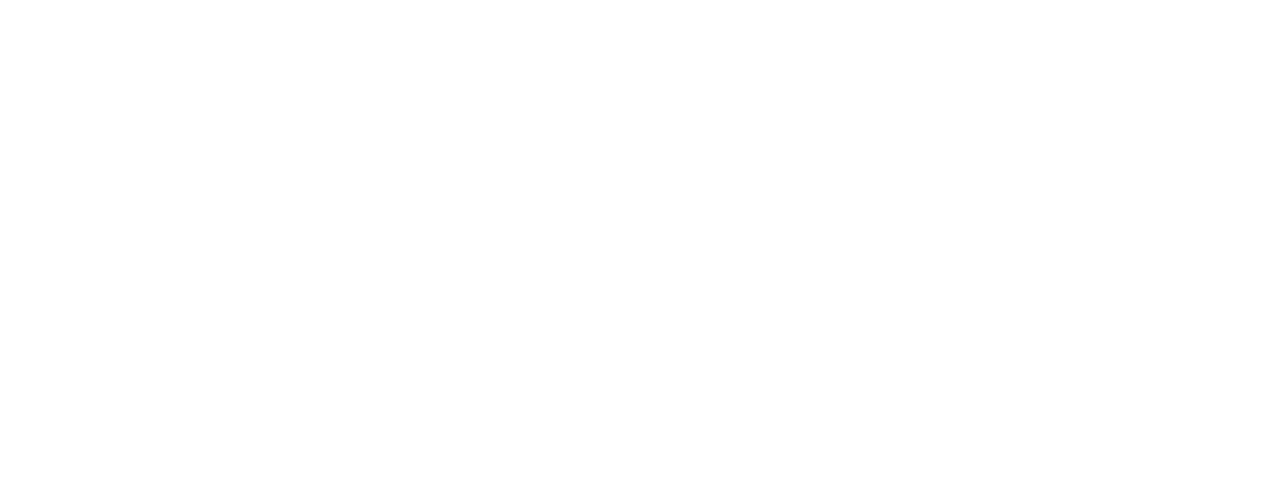
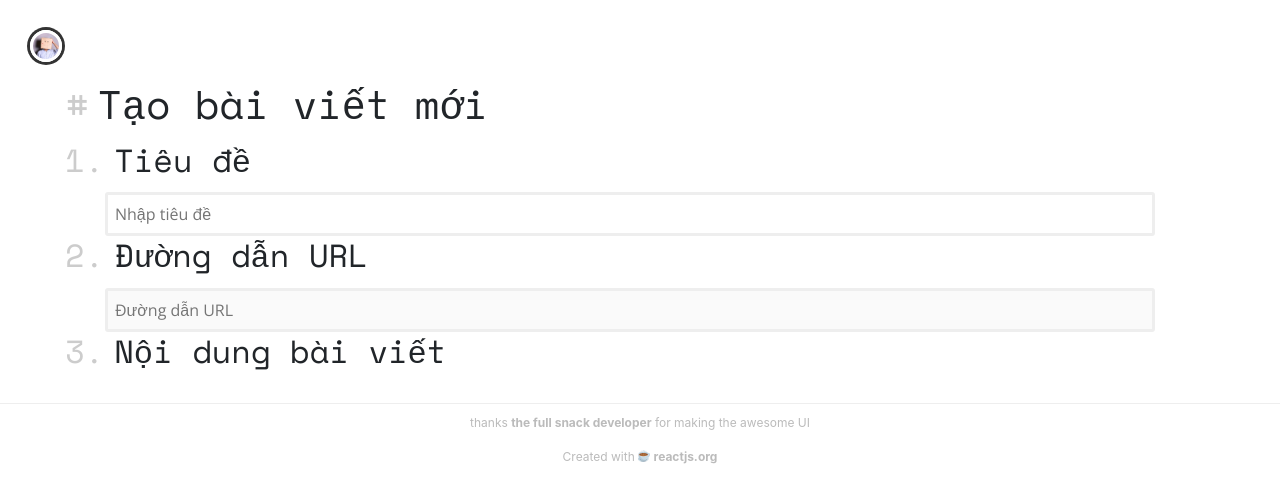
Before and after one commit to Wingcfly/snack-overflow, a React (Create React App) app in the folder snack-overflow/ClientApp/: page /admin/posts in a window 1280 px wide. Shown: the top 502 px of the page. Built offline with nearby package versions, Linux system fonts and the light colour scheme; the HTML template or start-up script is replaced by a standard one.

Commit message:
Handling post function

```diff
--- a/snack-overflow/ClientApp/public/css/theme.dist.css
+++ b/snack-overflow/ClientApp/public/css/theme.dist.css
@@ -1564,6 +1564,20 @@
     color: #888
 }
 
-.cursor-point {
+h2.cursor-point {
     cursor: pointer
 }
+
+div.non-display {
+    display: none
+}
+
+input.header-input {
+    width: 100%;
+    margin-left: 20px;
+    border-radius: 3px solid;
+    border-radius: 3px;
+    border: 3px solid #eee;
+    padding: 7px 7px 7px 7px;
+    font-family: open sans, sans-serif;
+}
--- a/snack-overflow/ClientApp/src/App.js
+++ b/snack-overflow/ClientApp/src/App.js
@@ -2,6 +2,7 @@
 import { Route } from 'react-router';
 import { Home } from './components/Home';
 import { Post } from './components/Post';
+import { View } from './components/admin/View';
 
 export default class App extends Component {
   static displayName = App.name;
@@ -12,7 +13,7 @@
         <Route exact path='/' component={Home} />
         <Route exact path='/home' component={Home} />
         <Route path='/posts/:name' component={Post} />
-        {/* <Route exact path='/admin' component={} /> */}
+        <Route path='/admin/posts' component={View} />
         {/* <Layout> */}
           {/* <Route exact path='/' component={HomeHeader} /> */}
           {/* <Route path='/counter' component={Counter} />
--- a/snack-overflow/ClientApp/src/components/Post.js
+++ b/snack-overflow/ClientApp/src/components/Post.js
@@ -10,7 +10,21 @@
         }
     }
     showMess(e) {
-        this.setState({ currentID: e.target.id });
+        let numberID = e.target.id[e.target.id.length - 1];
+        let isStartValue = this.state.currentID === 0;
+        if (numberID !== this.state.currentID) {
+            if (isStartValue) {
+                document.getElementById('post-feature-' + parseInt(numberID)).classList.remove('non-display');
+                this.setState({currentID: numberID});
+            } else {
+                document.getElementById('post-feature-' + parseInt(this.state.currentID)).classList.add('non-display');
+                document.getElementById('post-feature-' + parseInt(numberID)).classList.remove('non-display');
+                this.setState({ currentID: numberID });
+            }
+        } else {
+            document.getElementById('post-feature-'  + parseInt(numberID)).classList.add('non-display');
+            this.setState({currentID: 0});
+        }
     }
     render() {
         document.getElementById('body').className = "post";
@@ -26,9 +40,10 @@
                         <p>Sketching có điểm tương đồng với nói/viết ở chỗ nó có thể dùng để miêu tả một vấn đề hay sự vật sự việc, suy nghĩ, ý tưởng một cách không giới hạn. Nhưng nó lợi hại hơn nhờ khả năng mang nhiều thông tin hơn, ẩn dụ hơn (ví dụ: vài nét vẽ nguệch ngoạc, vẫn có thể diễn đạt một cái gì đó một cách ngắn gọn thay vì phải viết 100 từ để làm việc tương tự).</p>
                         <p>Nhìn vào một bản sketch, chúng ta không thể trích xuất được toàn bộ chi tiết ý tưởng của người sketch, mà cái chúng ta trích xuất được là cấu trúc của ý tưởng đó, và đôi khi còn có cả trình tự suy nghĩ của người ta nữa.</p>
                         <p>Trong một số trường hợp, dựa vào kinh nghiệm và kiến thức bản thân, người xem còn tự mình tưởng tượng hoặc hình dung ra được những thứ mà bản sketch không (và không thể) thể hiện ra, ví dụ, một bản vẽ cái pit-tông, nhưng nếu được vẽ thêm một cái mũi tên thể hiện hướng di chuyển của pit-tông, thì người xem, dựa trên kiến thức cá nhân, có thể hình dung được hình ảnh cái pit-tông đang chuyển động lui tới một cách sống động bên trong đầu của họ.</p>
-                        <h2 className="cursor-point" id="2" onClick={(e) => this.showMess(e)}>Paper Review: What do Sketches say about Thinking</h2>
-                        <div className='other-tags'><a className='topic-tag' href='javascript:void(0)'>Xem</a><a className='topic-tag' href='javascript:void(0)'>Sửa</a><a className='topic-tag' href='javascript:void(0)'>Xóa</a></div>
-                        <h2 className="cursor-point">Test đề mục con con của bài viết</h2>
+                        {/* <h2 className="cursor-point" id="post-1" onClick={(e) => this.showMess(e)}>Paper Review: What do Sketches say about Thinking</h2>
+                        <div className='other-tags non-display' id="post-feature-1">Chức năng: <a className='topic-tag' href='javascript:void(0)'>Xem</a><a className='topic-tag' href='javascript:void(0)'>Sửa</a><a className='topic-tag' href='javascript:void(0)'>Xóa</a></div>
+                        <h2 className="cursor-point" id="post-2" onClick={(e) => this.showMess(e)}>Test đề mục con con của bài viết</h2>
+                        <div className='other-tags non-display' id="post-feature-2">Chức năng: <a className='topic-tag' href='javascript:void(0)'>Xem</a><a className='topic-tag' href='javascript:void(0)'>Sửa</a><a className='topic-tag' href='javascript:void(0)'>Xóa</a></div> */}
                         <div className='other-tags'><b>Tags:</b> <a className='topic-tag' href='../tags/css.html'>css</a><a className='topic-tag' href='../tags/opinion.html'>opinion</a></div>
                         <div className="related-posts">
                             <h1>Các bài viết khác</h1>
--- a/snack-overflow/ClientApp/src/components/admin/View.js
+++ b/snack-overflow/ClientApp/src/components/admin/View.js
@@ -1,11 +1,43 @@
 import React, { Component } from 'react';
-import {Link} from 'react-router-dom';
+import { Link } from 'react-router-dom';
 
 export class View extends Component {
     render() {
+        document.getElementById('body').className = "post";
         return (
             <div>
+                <div className="header lightweight-theme">
+                    <Link to="/"><span className="avatar"></span></Link>
+                </div>
+                <div className="container">
+                    <div className="main">
+                        <h1>
+                            <span>Tạo bài viết mới</span>
+                        </h1>
+                        <h2>
+                            <span>Tiêu đề</span>
+                        </h2>
+                        <div>
+                            <input type="text" className="header-input" placeholder="Nhập tiêu đề" />
+                        </div>
+                        <h2>
+                            <span>Đường dẫn URL</span>
+                        </h2>
+                        <div>
+                            <input type="text" className="header-input" placeholder="Đường dẫn URL" disabled />
+                        </div>
+                        <h2>
+                            <span>Nội dung bài viết</span>
+                        </h2>
+                        <div>
 
+                        </div>
+                    </div>
+                </div>
+                <div className="footer lightweight-theme">
+                    <p>thanks <a href="https://thefullsnack.com/">the full snack developer</a> for making the awesome UI</p>
+                    <p>Created with <i className="em em-coffee"></i> <a href="https://reactjs.org/">reactjs.org</a></p>
+                </div>
             </div>
         );
     }
```
Also changed, not shown: snack-overflow/ClientApp/src/components/admin/AddPost.js (added, +11 -0 lines).
